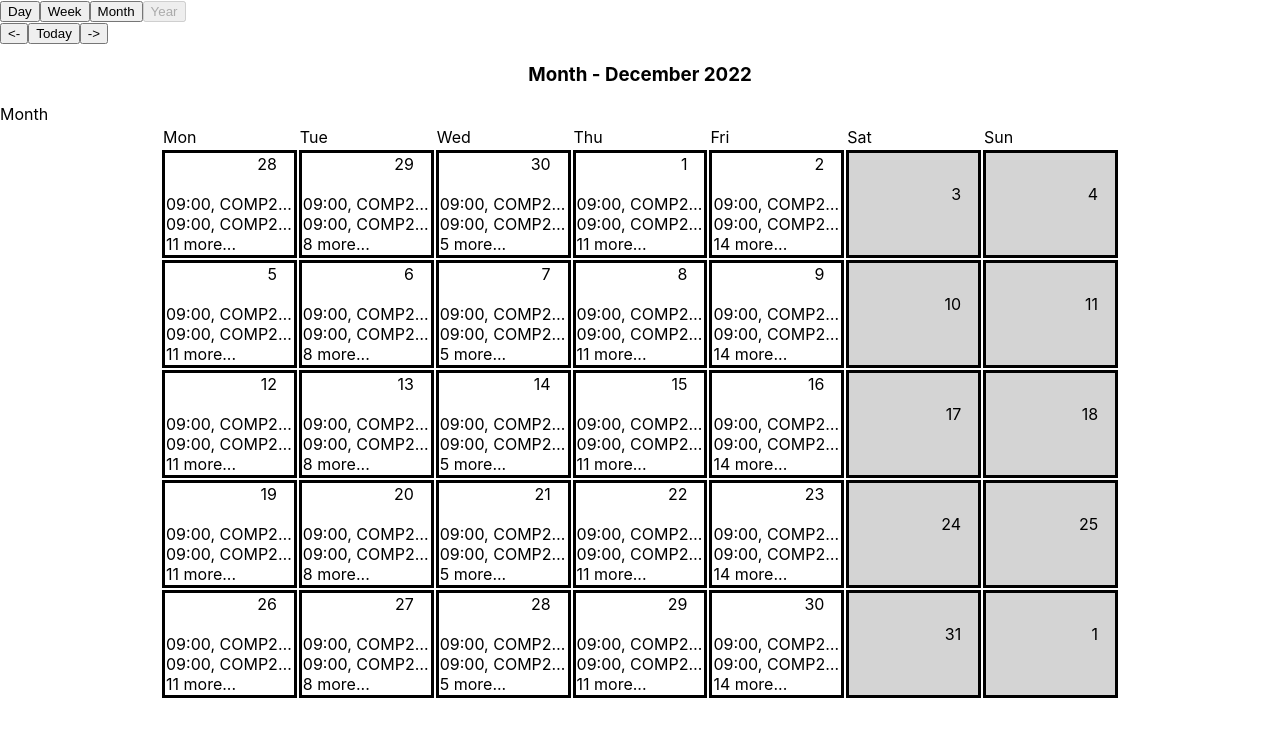
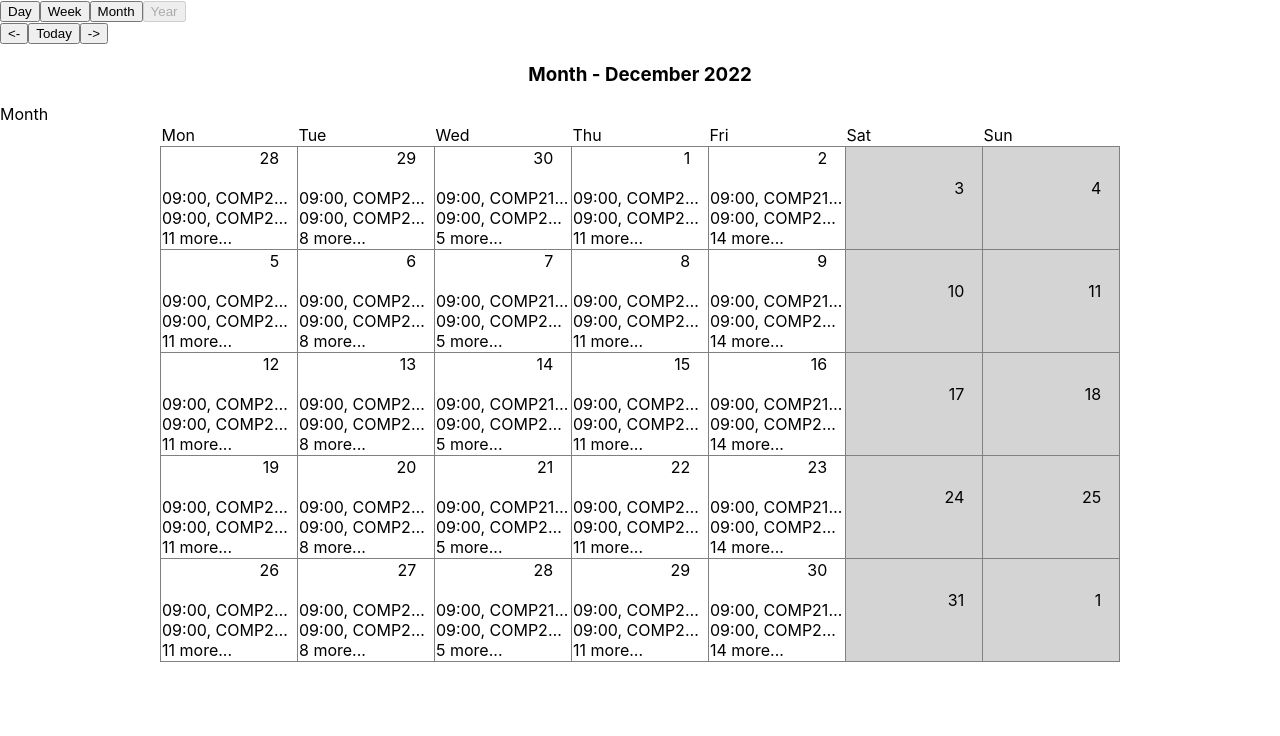
Before and after one commit to hwbrent/calendar, a React (Create React App) app: page / in a window 1280 px wide. Shown: the top 736 px of the page. Built offline with nearby package versions, Linux system fonts and the light colour scheme.

Commit message:
Edit month table borders to look more like apple's

```diff
--- a/src/index.css
+++ b/src/index.css
@@ -13,6 +13,11 @@ code {
 
 h3 {
   text-align: center;
+}
+
+table {
+  border-spacing: 0px;
+  border-collapse: collapse; /* stop individual cell borders from doubling up */
 }
 
 /* ************************************************** */
@@ -31,7 +36,7 @@ h3 {
   /* justify-content: space-between; */
 }
 .month.day {
-  border: 3px solid black;
+  border: 1px solid grey;
   cursor: pointer;
 }
 /* Saturday and Sunday columns in Month view */
```
